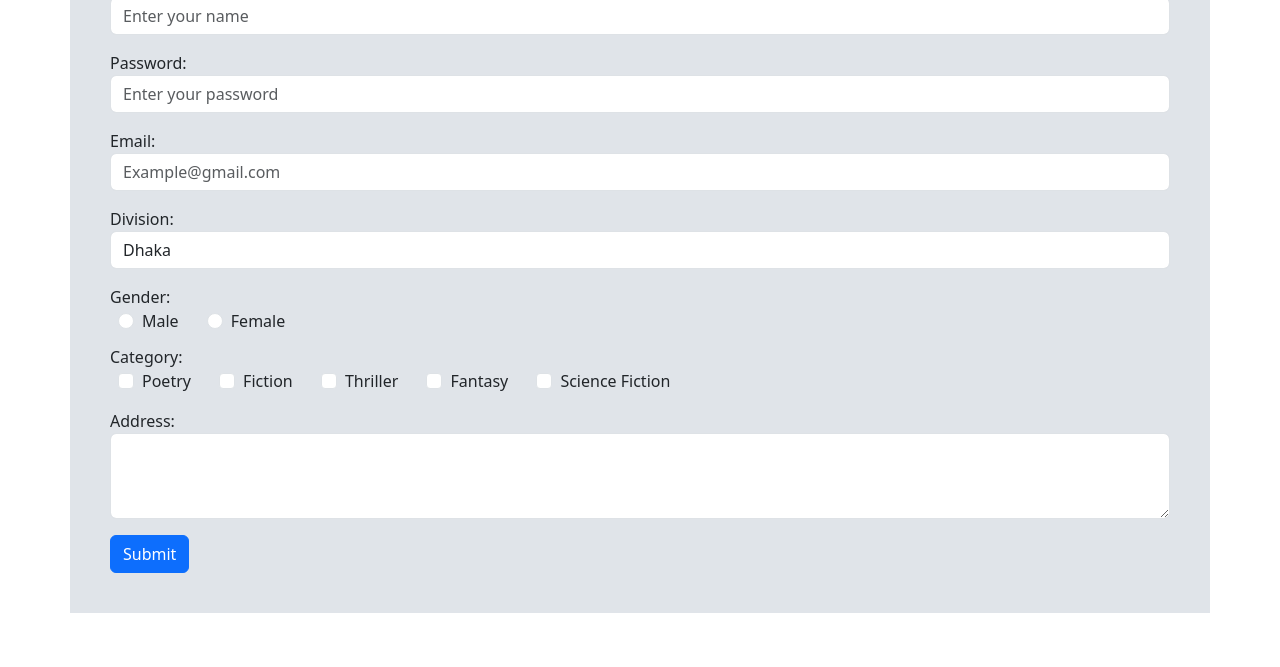
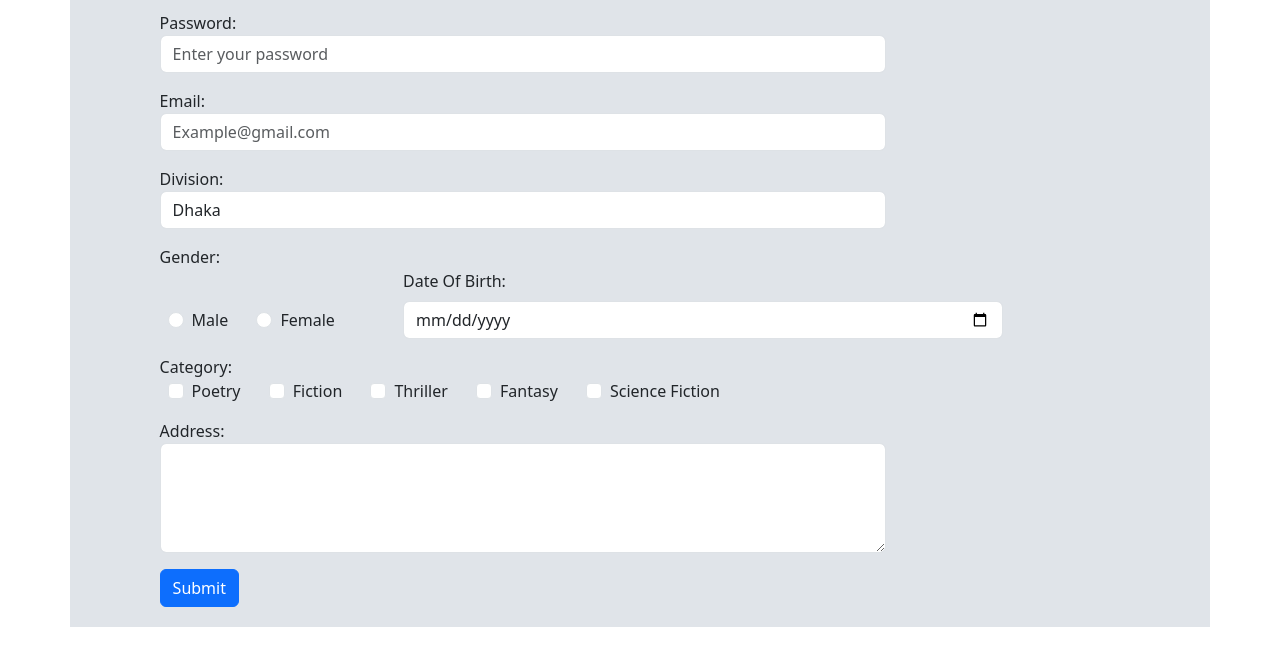
Before and after one commit to raihan161044ahmed/BookStore, a plain HTML site: page index.html in a window 1280 px wide. Shown: the part 133-800 px from the top of the page. Drawn offline with nearby package versions, Linux system fonts and the light colour scheme.

Commit message:
update commit index.html

```diff
--- a/index.html
+++ b/index.html
@@ -13,8 +13,10 @@
     <style>
       .container {
         background-color: #e0e4e9;
-        margin-top: 1.5%;
-        padding: 40px;
+        margin-top: 10px;
+        padding-bottom: 20px;
+        padding-top: 10px;
+        padding-left: 7%;
       }
     </style>
   </head>
@@ -28,6 +30,7 @@
             type="text"
             class="form-control mb-3"
             id="name"
+            style="width: 70%"
             placeholder="Enter your name"
             required
           />
@@ -38,6 +41,7 @@
             type="password"
             class="form-control mb-3"
             id="password"
+            style="width: 70%"
             placeholder="Enter your password"
             required
           />
@@ -48,13 +52,14 @@
             type="email"
             class="form-control mb-3"
             id="email"
+            style="width: 70%"
             placeholder="Example@gmail.com"
             required
           />
         </div>
         <div class="form-group">
           <label for="dropdown">Division:</label>
-          <select class="form-control mb-3" id="dropdown">
+          <select class="form-control mb-3" id="dropdown" style="width: 70%">
             <option>Dhaka</option>
             <option>Chittagong</option>
             <option>Rajshahi</option>
@@ -86,6 +91,16 @@
                 value="Female"
               />Female
             </label>
+          </div>
+          <div class="form-check-inline mx-5">
+            <label for="date" class="mb-2">Date Of Birth:</label>
+            <input
+              type="date"
+              class="form-control mb-3"
+              id="date"
+              style="width: 600px"
+              required
+            />
           </div>
         </div>
         <div class="form-group">
@@ -143,7 +158,12 @@
         </div>
         <div class="form-group">
           <label for="textarea">Address:</label>
-          <textarea class="form-control mb-3" id="textarea" rows="3"></textarea>
+          <textarea
+            class="form-control mb-3"
+            id="textarea"
+            rows="4"
+            style="width: 70%"
+          ></textarea>
         </div>
         <button type="submit" class="btn btn-primary">Submit</button>
       </form>
@@ -181,19 +201,9 @@
         var checkboxValues = Array.from(checkbox).map(function (element) {
           return element.value;
         });
+        var date = document.getElementById("date").value;
         var textarea = document.querySelector("#textarea").value;
-        if (
-          !name ||
-          !password ||
-          !email ||
-          !dropdown ||
-          !radio ||
-          !checkbox ||
-          !textarea
-        ) {
-          alert("Please fill in all fields.");
-          return; // Stop form submission
-        }
+
         // Create an object to store the form data
         var formData = {
           name: name,
@@ -203,6 +213,7 @@
           radio: radio,
           checkbox: checkboxValues,
           textarea: textarea,
+          date: date,
         };
 
         // Store the form data in local storage
```
